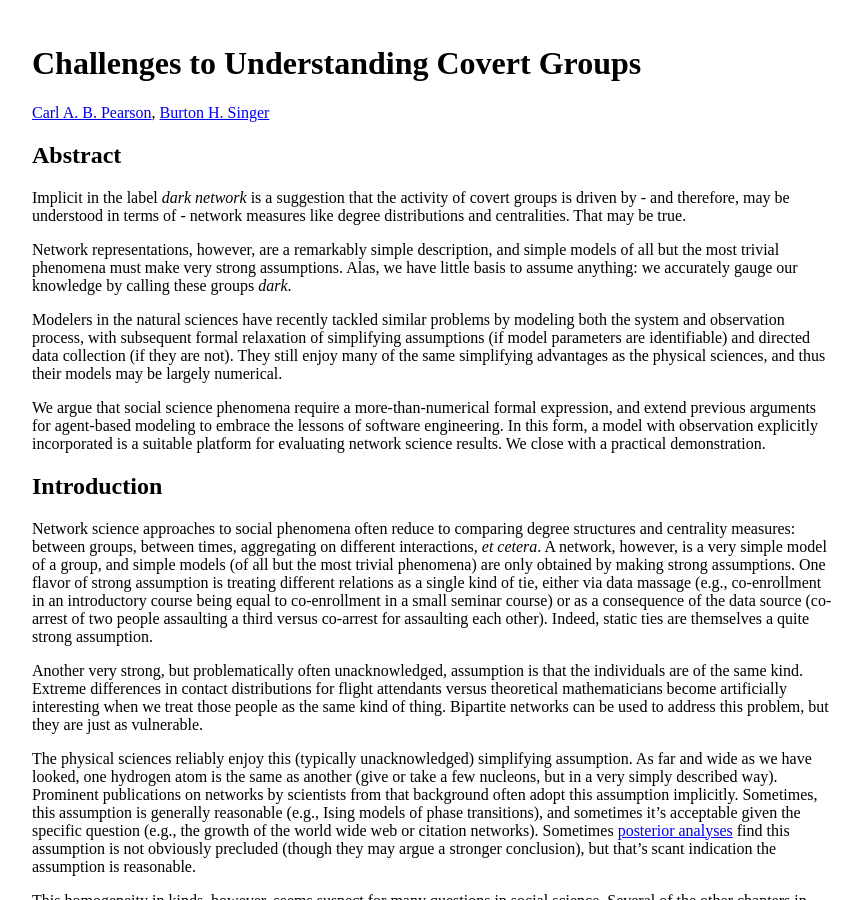
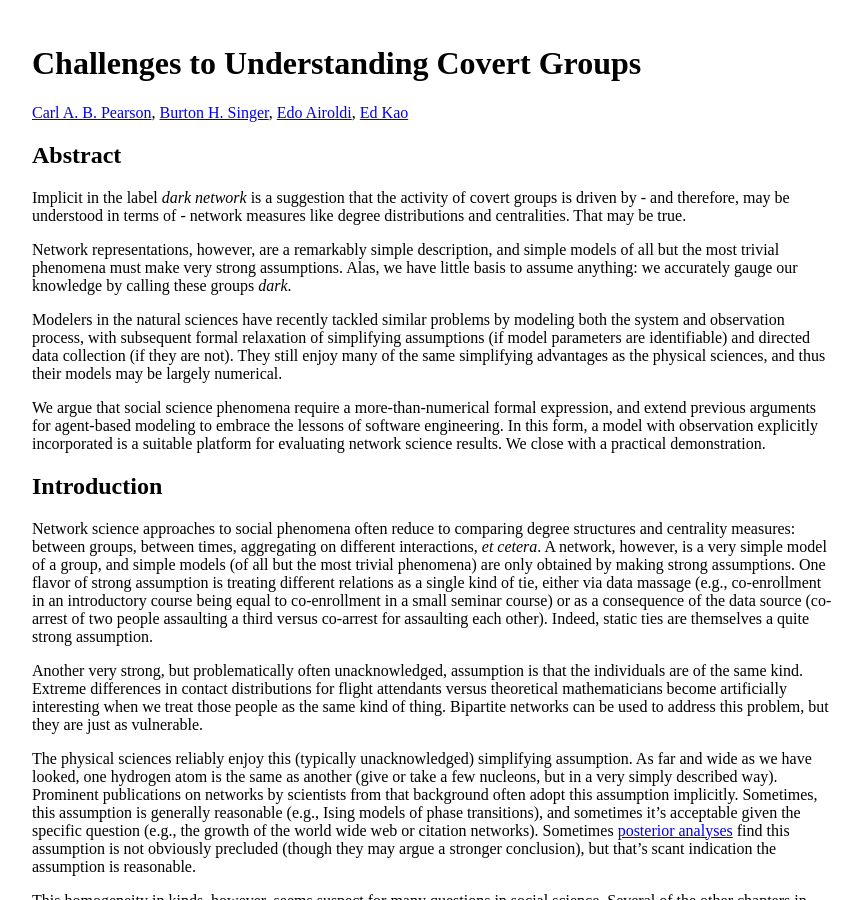
Before and after one commit to pearsonca/scala-commsim, a Jekyll site: the page built from index.md, in a window 1280 px wide and 900 px high. Shown: the whole window, without its empty margins (208-1068 px from the left). Built offline with Jekyll 4.4.1, drawn with Linux system fonts in a browser that asks for light colours.

Commit message:
add other authors

```diff
--- a/index.md
+++ b/index.md
@@ -7,6 +7,8 @@ authors:
    corresponding: 1
  - name: Burton H. Singer
    email: bhsinger@ufl.edu
+ - name: Edo Airoldi
+ - name: Ed Kao
 ---
 ##Abstract
 
```
